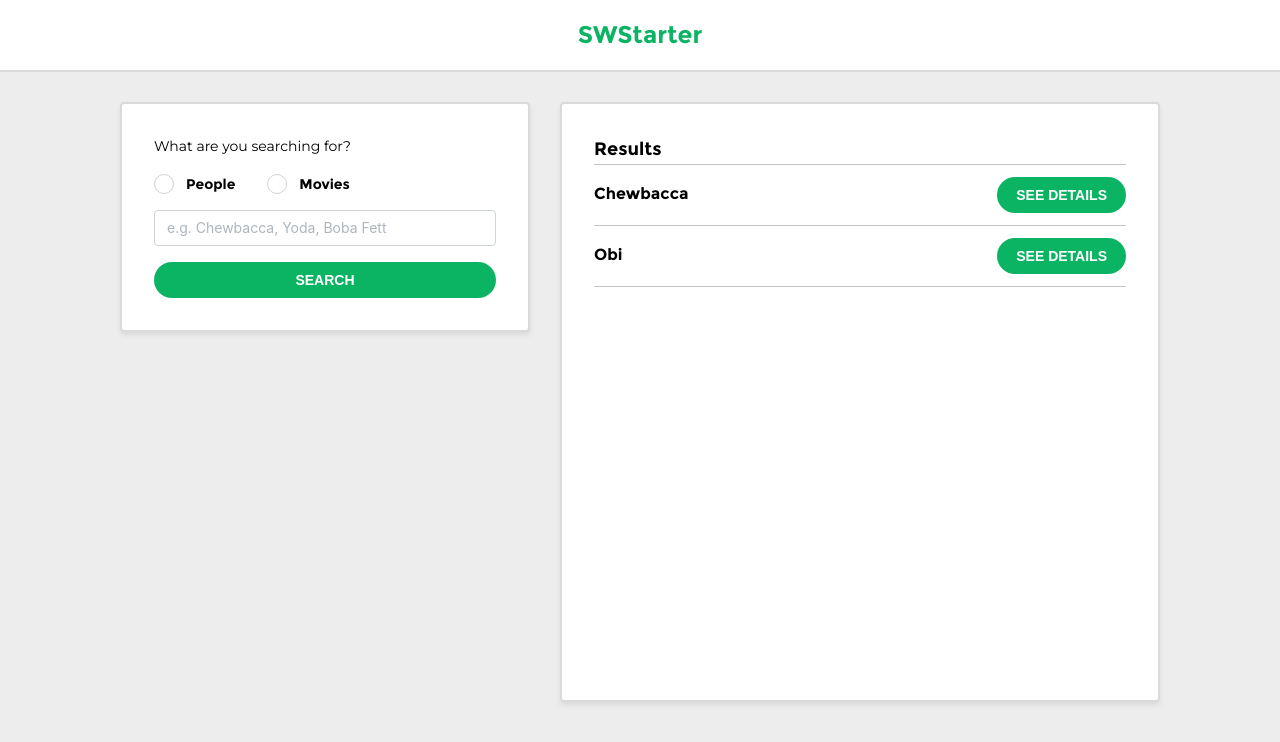
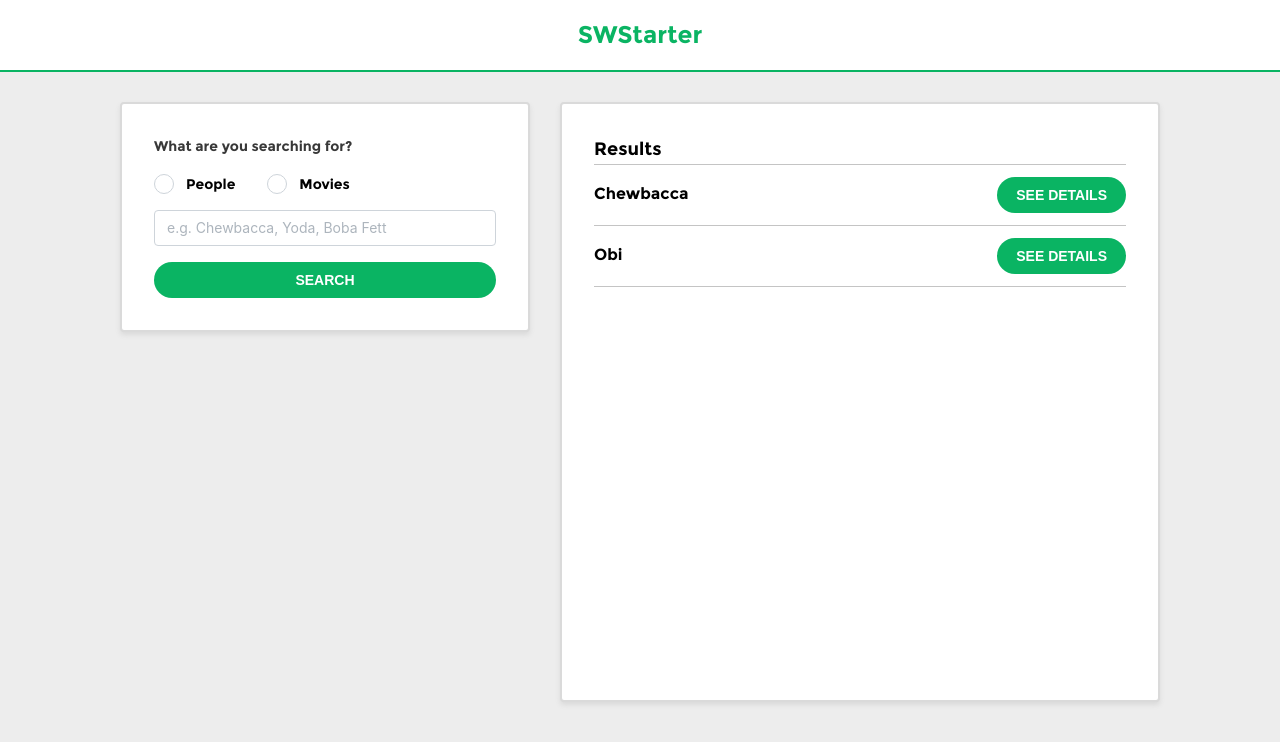
Before and after one commit to jrbarbieri/lawnstarter-test, a React (Vite) app: page / in a window 1280 px wide. Shown: the top 742 px of the page. Built offline with nearby package versions, Linux system fonts and the light colour scheme.

Commit message:
feat: add styled-components for responsive text styling in Search component and update Header box shadow

```diff
--- a/package.json
+++ b/package.json
@@ -15,7 +15,8 @@
     "@mantine/styles": "^6.0.22",
     "react": "^19.1.0",
     "react-dom": "^19.1.0",
-    "react-router-dom": "^7.6.3"
+    "react-router-dom": "^7.6.3",
+    "styled-components": "^6.1.19"
   },
   "devDependencies": {
     "@eslint/js": "^9.29.0",
--- a/src/components/Header.jsx
+++ b/src/components/Header.jsx
@@ -9,7 +9,7 @@ export default function Header() {
       ta="center"
       justify="center"
       style={{
-        boxShadow: "0 2px 0 0 var(--mantine-color-lightGrey-0)",
+        boxShadow: "0 2px 0 0 var(--mantine-color-green-0)",
         backgroundColor: "white",
       }}
     >
--- a/src/components/Search.jsx
+++ b/src/components/Search.jsx
@@ -1,10 +1,24 @@
 import StyledBox from "./StyledBox";
 import { Button, Group, Input, Radio, Text } from "@mantine/core";
+import styled from "styled-components";
+import { useIsMobile } from "../hooks/useIsMobile";
+
+const StyledText = styled(Text)`
+  @media (min-width: 48em) {
+    font-weight: 600;
+    color: #383838;
+  }
+`;
 
 export default function Search() {
+  const isMobile = useIsMobile();
   return (
     <StyledBox w={410} h={230}>
-      <Text>What are you searching for?</Text>
+      {isMobile ? (
+        <Text>What are you searching for?</Text>
+      ) : (
+        <StyledText>What are you searching for?</StyledText>
+      )}
       <Radio.Group>
         <Group gap="xl" mt="md" mb="md">
           <Radio color="green.0" value="people" label="People" />
```
Also changed, not shown: 1 other file (tests, documents, lock files or other folders).
